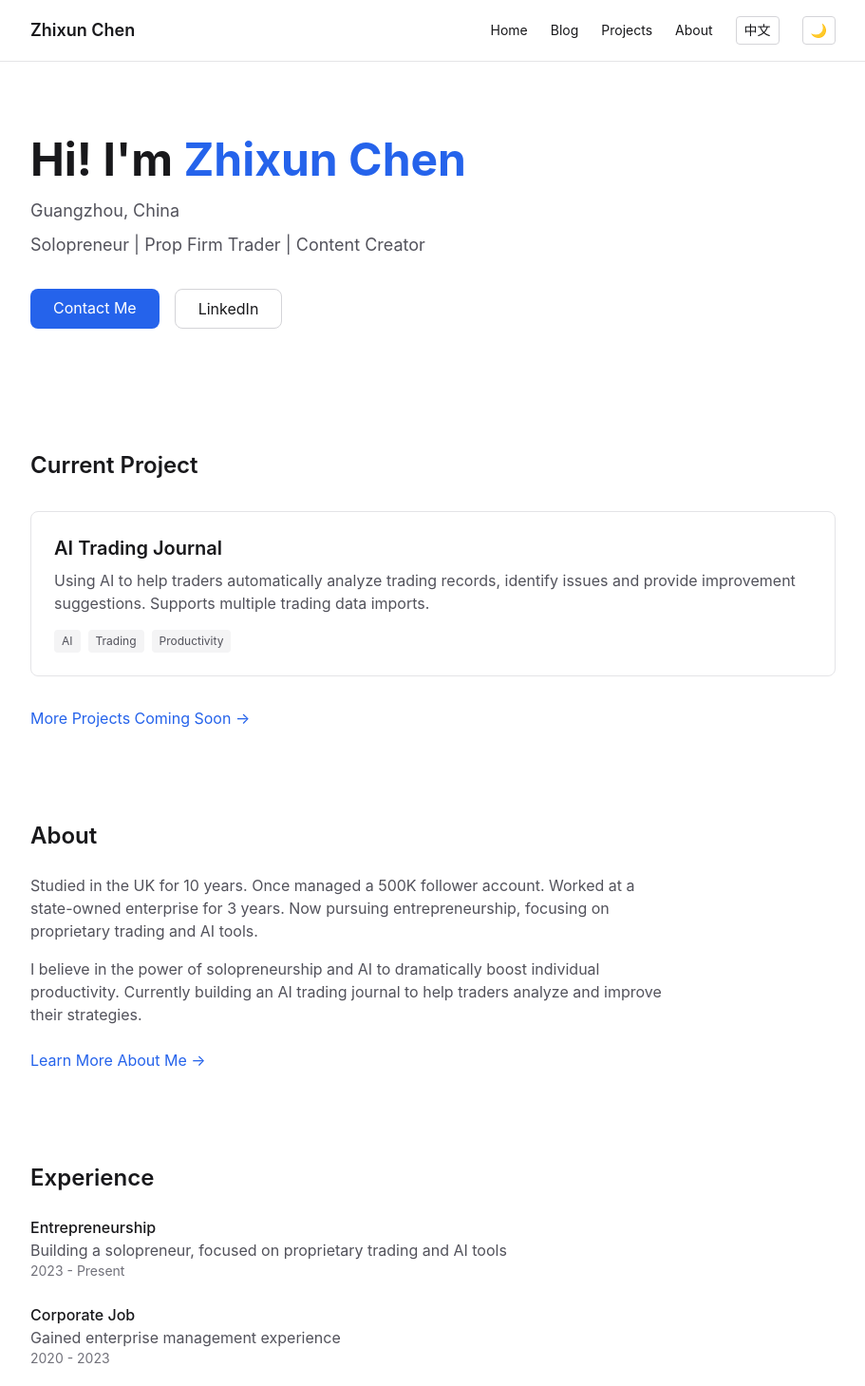
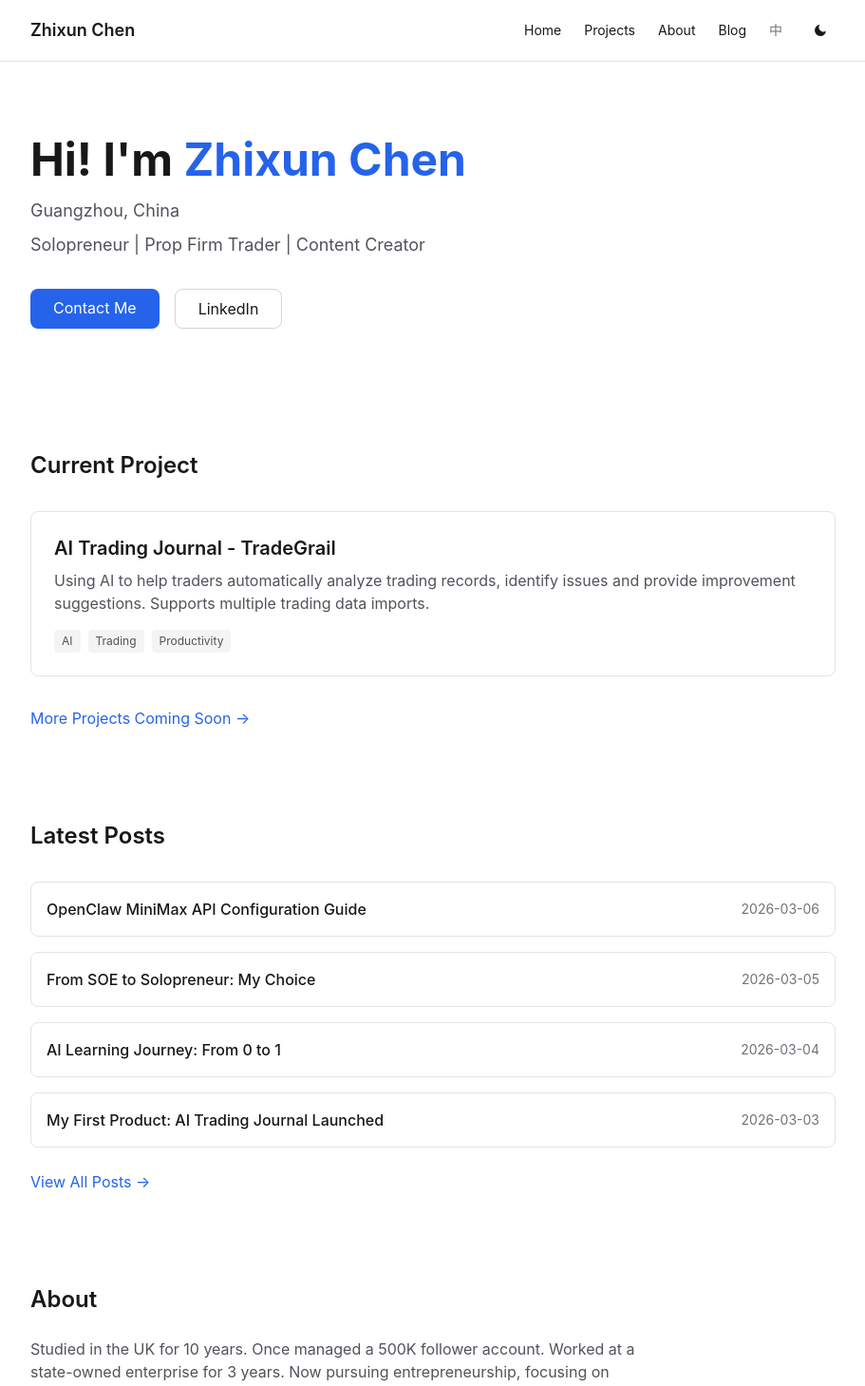
Before and after one commit to ueochen-commits/zhixun.io, a Next.js app: page / in a window 1280 px wide. Shown: the top 1459 px of the page at 95% size, without its empty margins (184-1095 px from the left). Built offline with nearby package versions, Linux system fonts and the light colour scheme.

Commit message:
Add latest posts section to homepage

```diff
--- a/app/page.tsx
+++ b/app/page.tsx
@@ -2,6 +2,34 @@
 
 import Link from 'next/link'
 import { useLanguage, useTheme } from '@/components/LanguageContext'
+
+// 首页展示的最新文章（按日期排序，最新在前）
+const recentPosts = [
+  {
+    slug: 'openclaw-minimax-api-config',
+    title: 'OpenClaw 连接 MiniMax 国内版 API 避坑指南',
+    titleEn: 'OpenClaw MiniMax API Configuration Guide',
+    date: '2026-03-06'
+  },
+  {
+    slug: 'from-soe-to-solopreneur',
+    title: '从国企离职到一人公司：我做了什么选择',
+    titleEn: 'From SOE to Solopreneur: My Choice',
+    date: '2026-03-05'
+  },
+  {
+    slug: 'ai-learning-journey',
+    title: 'AI小白的学习之路：从0到1使用AI工具',
+    titleEn: 'AI Learning Journey: From 0 to 1',
+    date: '2026-03-04'
+  },
+  {
+    slug: 'trading-journal-launch',
+    title: '我的第一个产品：AI交易复盘工具上线了',
+    titleEn: 'My First Product: AI Trading Journal Launched',
+    date: '2026-03-03'
+  }
+]
 
 export default function Home() {
   const { language, setLanguage, t } = useLanguage() || { language: 'en' as const, setLanguage: () => {}, t: (zh: string, en: string) => en }
@@ -18,20 +46,32 @@ export default function Home() {
           <a href="#" className="font-semibold text-lg">{name}</a>
           <div className="flex items-center gap-6">
             <a href="#home" className="text-sm hover:text-blue-600 dark:hover:text-blue-400 transition-colors">Home</a>
-            <a href="/blog" className="text-sm hover:text-blue-600 dark:hover:text-blue-400 transition-colors">Blog</a>
             <a href="#projects" className="text-sm hover:text-blue-600 dark:hover:text-blue-400 transition-colors">Projects</a>
             <a href="#about" className="text-sm hover:text-blue-600 dark:hover:text-blue-400 transition-colors">About</a>
+            <Link href="/blog" className="text-sm hover:text-blue-600 dark:hover:text-blue-400 transition-colors">Blog</Link>
             <button
               onClick={() => setLanguage(language === 'zh' ? 'en' : 'zh')}
-              className="text-sm px-2 py-1 border border-zinc-300 dark:border-zinc-700 rounded hover:bg-zinc-100 dark:hover:bg-zinc-800 transition-colors"
+              className="text-sm text-zinc-500 hover:text-blue-600 dark:hover:text-blue-400 transition-colors"
             >
-              {language === 'zh' ? 'EN' : '中文'}
+              {language === 'zh' ? 'EN' : '中'}
             </button>
             <button
               onClick={toggleTheme}
-              className="text-sm px-2 py-1 border border-zinc-300 dark:border-zinc-700 rounded hover:bg-zinc-100 dark:hover:bg-zinc-800 transition-colors"
+              className="w-8 h-8 flex items-center justify-center rounded-full hover:bg-zinc-100 dark:hover:bg-zinc-800 transition-colors"
+              aria-label="Toggle theme"
             >
-              {theme === 'light' ? '🌙' : '☀️'}
+              {theme === 'light' ? (
+                // Moon icon - click to switch to dark mode
+                <svg className="w-4 h-4" viewBox="0 0 24 24" fill="currentColor">
+                  <path d="M21 12.79A9 9 0 1 1 11.21 3 7 7 0 0 0 21 12.79z" />
+                </svg>
+              ) : (
+                // Sun icon - click to switch to light mode
+                <svg className="w-4 h-4" viewBox="0 0 24 24" fill="none" stroke="currentColor" strokeWidth="2">
+                  <circle cx="12" cy="12" r="5" />
+                  <path d="M12 1v2M12 21v2M4.22 4.22l1.42 1.42M18.36 18.36l1.42 1.42M1 12h2M21 12h2M4.22 19.78l1.42-1.42M18.36 5.64l1.42-1.42" />
+                </svg>
+              )}
             </button>
           </div>
         </nav>
@@ -77,7 +117,7 @@ export default function Home() {
           <div className="mb-8">
             <Link href="/projects/ai-trading-journal" className="block p-6 border border-zinc-200 dark:border-zinc-800 rounded-lg hover:border-blue-600 dark:hover:border-blue-400 transition-colors">
               <h3 className="text-xl font-semibold mb-2">
-                {language === 'zh' ? 'AI交易复盘工具' : 'AI Trading Journal'}
+                {language === 'zh' ? 'AI交易复盘工具-TradeGrail' : 'AI Trading Journal - TradeGrail'}
               </h3>
               <p className="text-zinc-600 dark:text-zinc-400 mb-4">
                 {t(
@@ -96,6 +136,36 @@ export default function Home() {
           <a href="#projects" className="text-blue-600 dark:text-blue-400 hover:underline">
             {language === 'zh' ? '更多项目敬请期待 →' : 'More Projects Coming Soon →'}
           </a>
+        </section>
+
+        {/* Latest Blog Posts */}
+        <section id="blog" className="max-w-4xl mx-auto px-6 py-12">
+          <h2 className="text-2xl font-semibold mb-8">
+            {language === 'zh' ? '最新文章' : 'Latest Posts'}
+          </h2>
+
+          <div className="space-y-4">
+            {recentPosts.map((post) => (
+              <Link
+                key={post.slug}
+                href={`/blog/${post.slug}`}
+                className="block p-4 border border-zinc-200 dark:border-zinc-800 rounded-lg hover:border-blue-600 dark:hover:border-blue-400 transition-colors"
+              >
+                <div className="flex items-center justify-between">
+                  <div>
+                    <h3 className="font-medium">
+                      {language === 'zh' ? post.title : post.titleEn}
+                    </h3>
+                  </div>
+                  <span className="text-sm text-zinc-500">{post.date}</span>
+                </div>
+              </Link>
+            ))}
+          </div>
+
+          <Link href="/blog" className="inline-block mt-6 text-blue-600 dark:text-blue-400 hover:underline">
+            {language === 'zh' ? '查看更多文章 →' : 'View All Posts →'}
+          </Link>
         </section>
 
         {/* About */}
```
